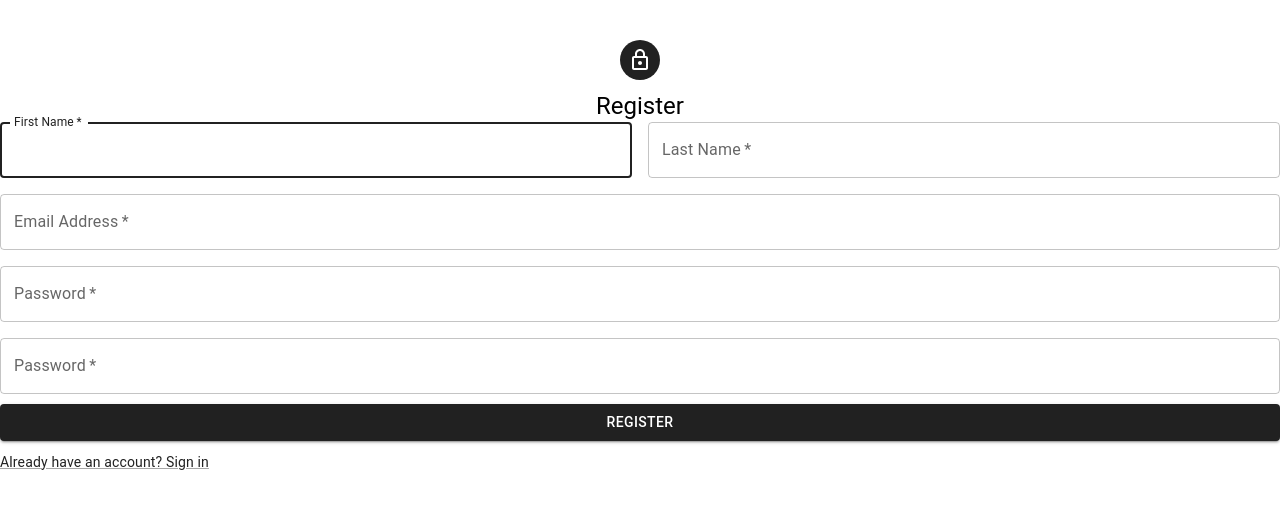
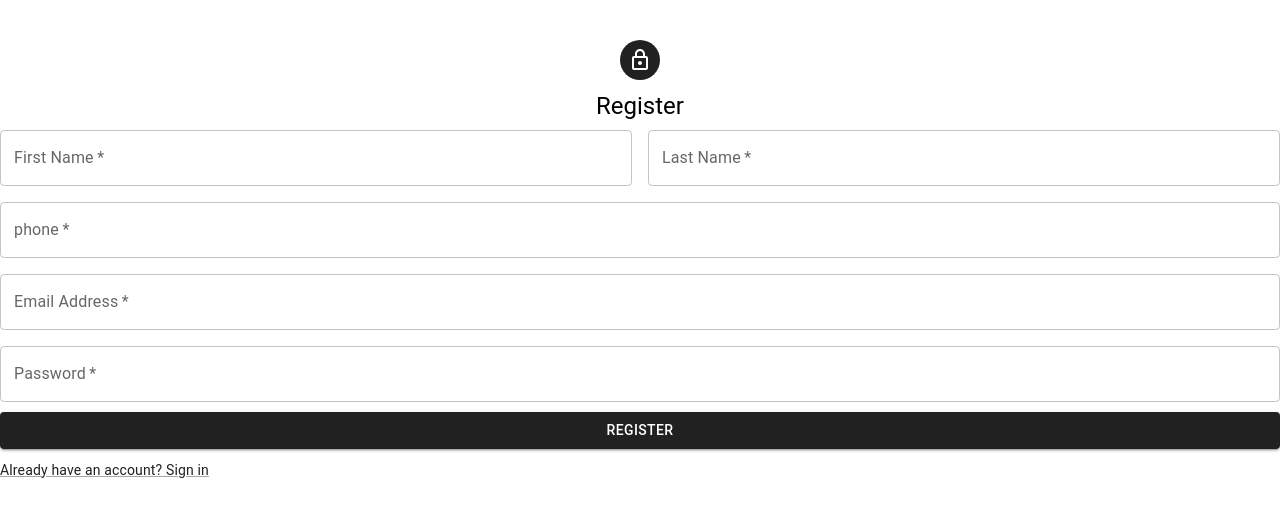
Before and after one commit to lotan-yuran/final-task-web, a React (Create React App) app in the folder Front/: page /register in a window 1280 px wide. Shown: the top 516 px of the page. Built offline with nearby package versions, Linux system fonts and the light colour scheme; no server answers.

Commit message:
finish register page styling

```diff
--- a/Front/src/pages/Register/Register.js
+++ b/Front/src/pages/Register/Register.js
@@ -3,9 +3,35 @@ import { LockOutlined } from "@mui/icons-material";
 import { Grid, TextField, Link, Box, Typography } from "@mui/material";
 import { StyledAlert, StyledAvatar, StyledBoxRoot, StyledButtom } from "./Register.style";
 
+const nameTextFields = [
+  {
+    required: true,
+    fullWidth: true,
+    name: "firstName",
+    id: "firstName",
+    label: "First Name",
+    autoComplete: "given-name"
+  },
+  {
+    required: true,
+    fullWidth: true,
+    id: "lastName",
+    label: "Last Name",
+    name: "lastName",
+    autoComplete: "family-name"
+  }
+];
+
 const textFields = [
   {
-    margin: "normal",
+    required: true,
+    fullWidth: true,
+    name: "phone",
+    label: "phone",
+    type: "phone",
+    id: "phone"
+  },
+  {
     required: true,
     fullWidth: true,
     id: "email",
@@ -15,16 +41,6 @@ const textFields = [
     autoFocus: true
   },
   {
-    margin: "normal",
-    required: true,
-    fullWidth: true,
-    name: "password",
-    label: "Password",
-    type: "password",
-    id: "password"
-  },
-  {
-    margin: "normal",
     required: true,
     fullWidth: true,
     name: "password",
@@ -41,13 +57,13 @@ export const Register = () => {
     e.preventDefault();
     const data = new FormData(e.currentTarget);
 
-    // TODO : log in
+    // TODO : register
     console.log({
-      firstName: data.get("firstName"),
-      lastName: data.get("lastName"),
       phone: data.get("phone"),
       email: data.get("email"),
-      password: data.get("password")
+      password: data.get("password"),
+      lastName: data.get("lastName"),
+      firstName: data.get("firstName")
     });
 
     // TODO : use error
@@ -66,39 +82,28 @@ export const Register = () => {
       <Typography component="h1" variant="h5">
         Register
       </Typography>
-      <Box component="form" onSubmit={handleSubmit} noValidate>
+      <Box component="form" onSubmit={handleSubmit} noValidate sx={{ mt: 1 }}>
         <Grid container spacing={2}>
-          <Grid item xs={12} sm={6}>
-            <TextField
-            //   margin="normal"
-              autoComplete="given-name"
-              name="firstName"
-              required
-              fullWidth
-              id="firstName"
-              label="First Name"
-              autoFocus
-            />
-          </Grid>
-          <Grid item xs={12} sm={6}>
-            <TextField
-            //   margin="normal"
-              required
-              fullWidth
-              id="lastName"
-              label="Last Name"
-              name="lastName"
-              autoComplete="family-name"
-            />
-          </Grid>
-          {textFields.map(({ id, margin, required, name, label, type, fullWidth }) => (
-            <Grid item xs={12}>
+          {nameTextFields.map(({ id, required, name, label, type, fullWidth, autoComplete }) => (
+            <Grid item xs={12} sm={6} key={`gridItem- + ${id}`}>
               <TextField
                 key={id}
                 name={name}
                 type={type}
                 label={label}
-                // margin={margin}
+                required={required}
+                autoComplete={autoComplete}
+                fullWidth={fullWidth}
+              />
+            </Grid>
+          ))}
+          {textFields.map(({ id, required, name, label, type, fullWidth }) => (
+            <Grid item xs={12} key={`gridItem- + ${id}`}>
+              <TextField
+                key={id}
+                name={name}
+                type={type}
+                label={label}
                 required={required}
                 fullWidth={fullWidth}
               />
```
